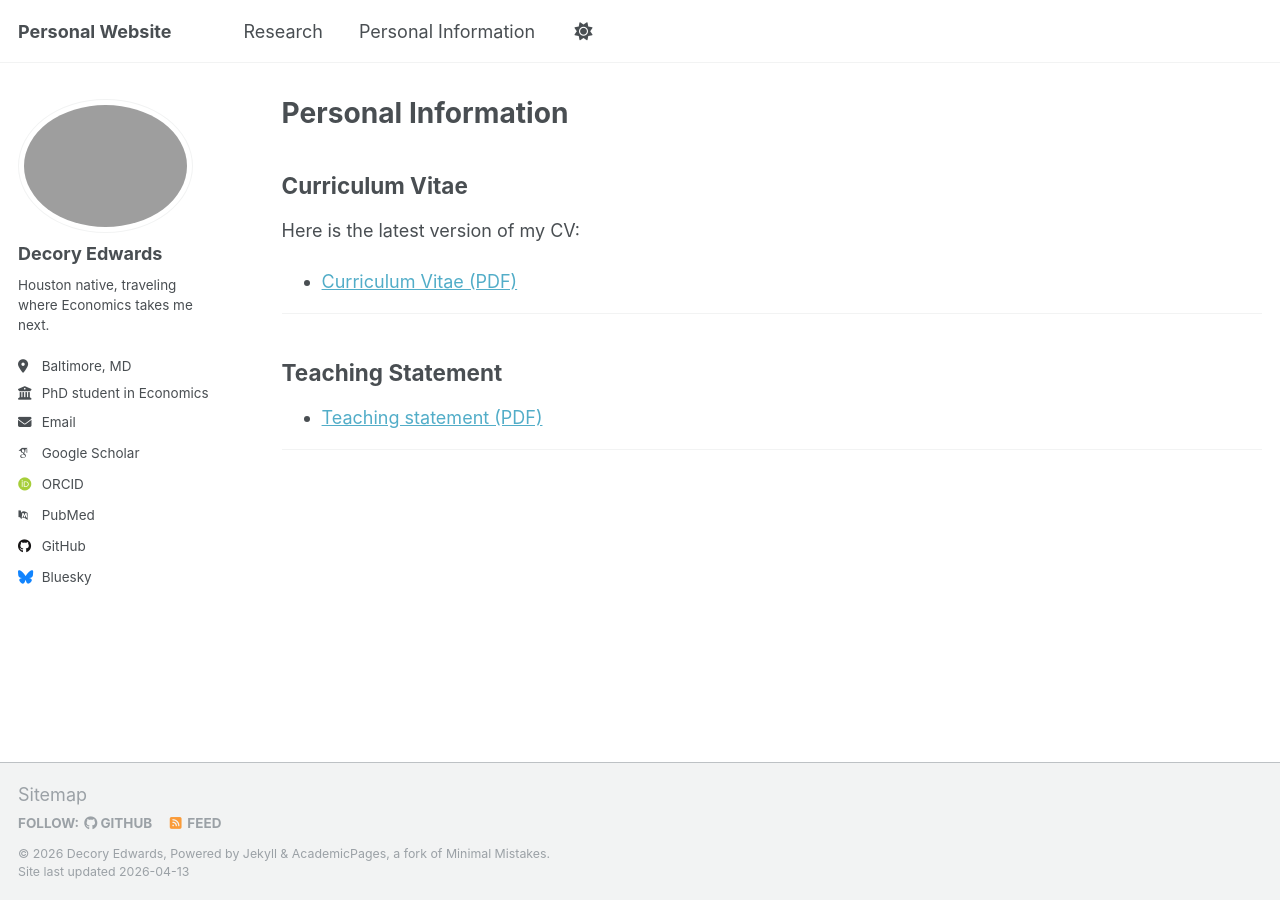
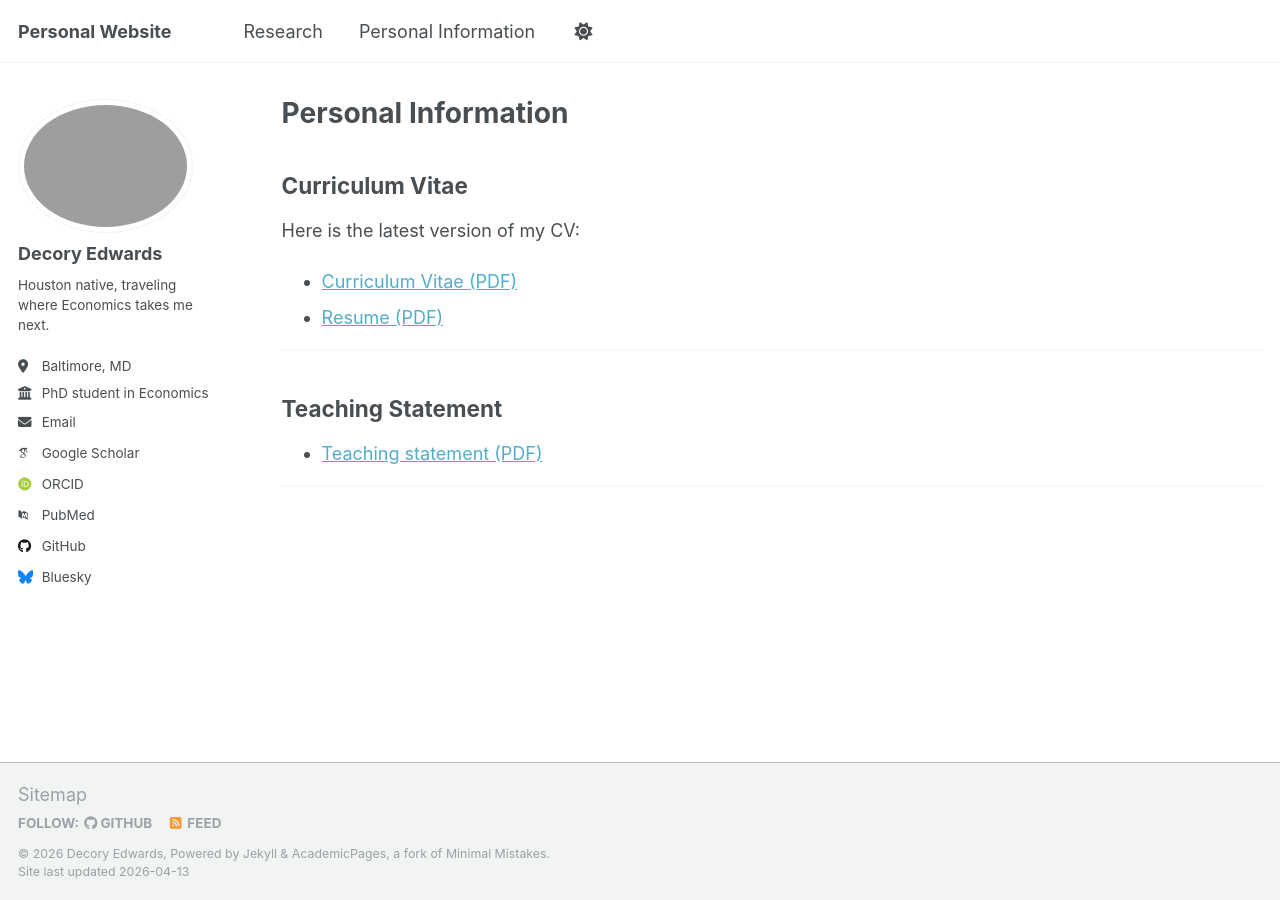
Before and after one commit to dedwar65/dedwar65.github.io, a Jekyll site: the page built from _pages/cv.md, in a window 1280 px wide. Built offline with Jekyll 4.4.1, drawn with Linux system fonts in a browser that asks for light colours; some web fonts are replaced.

Commit message:
add resume

```diff
--- a/_pages/cv.md
+++ b/_pages/cv.md
@@ -10,6 +10,7 @@ redirect_from:
 ## Curriculum Vitae
 Here is the latest version of my CV:
 - [Curriculum Vitae (PDF)](/files/CV.pdf){:target="_blank"}
+- [Resume (PDF)](/files/Decory_Edwards_Resume.pdf){:target="_blank"}
 
 ---
 
```
Also changed, not shown: 2 other files.
